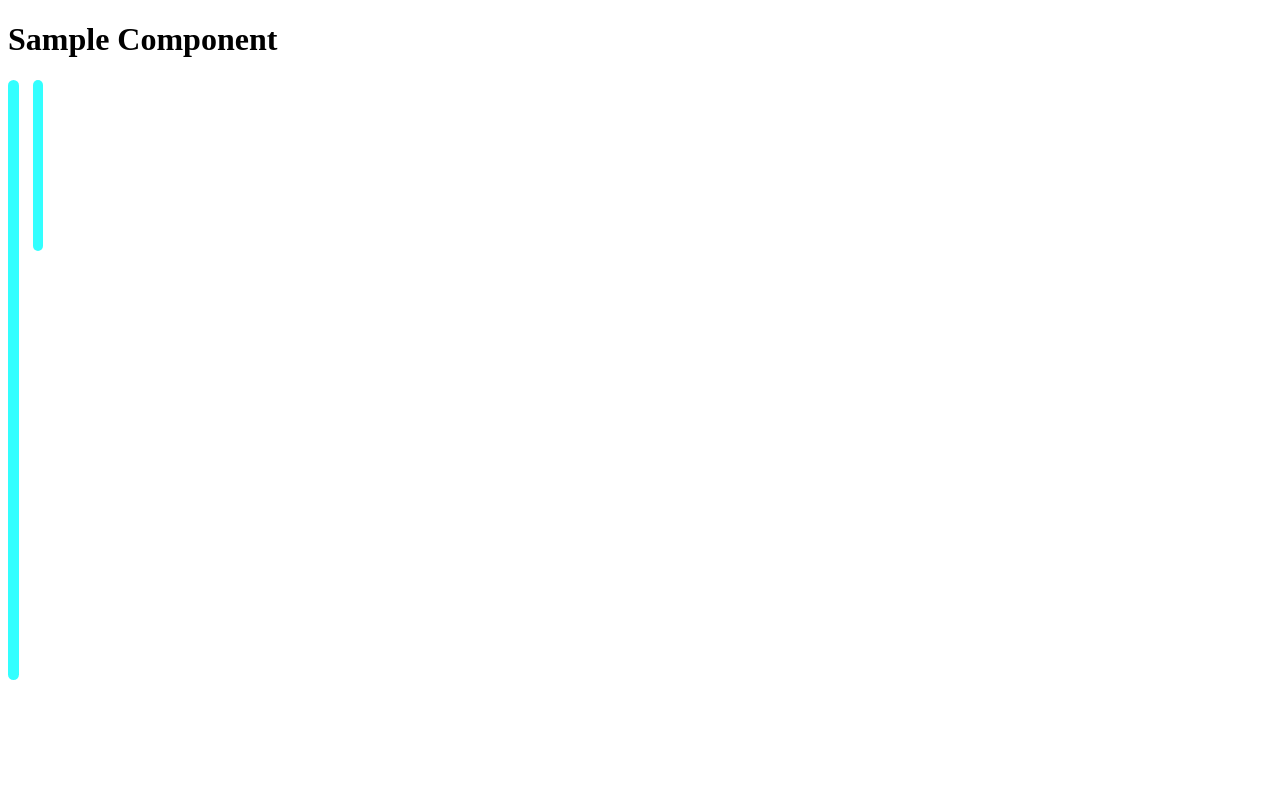
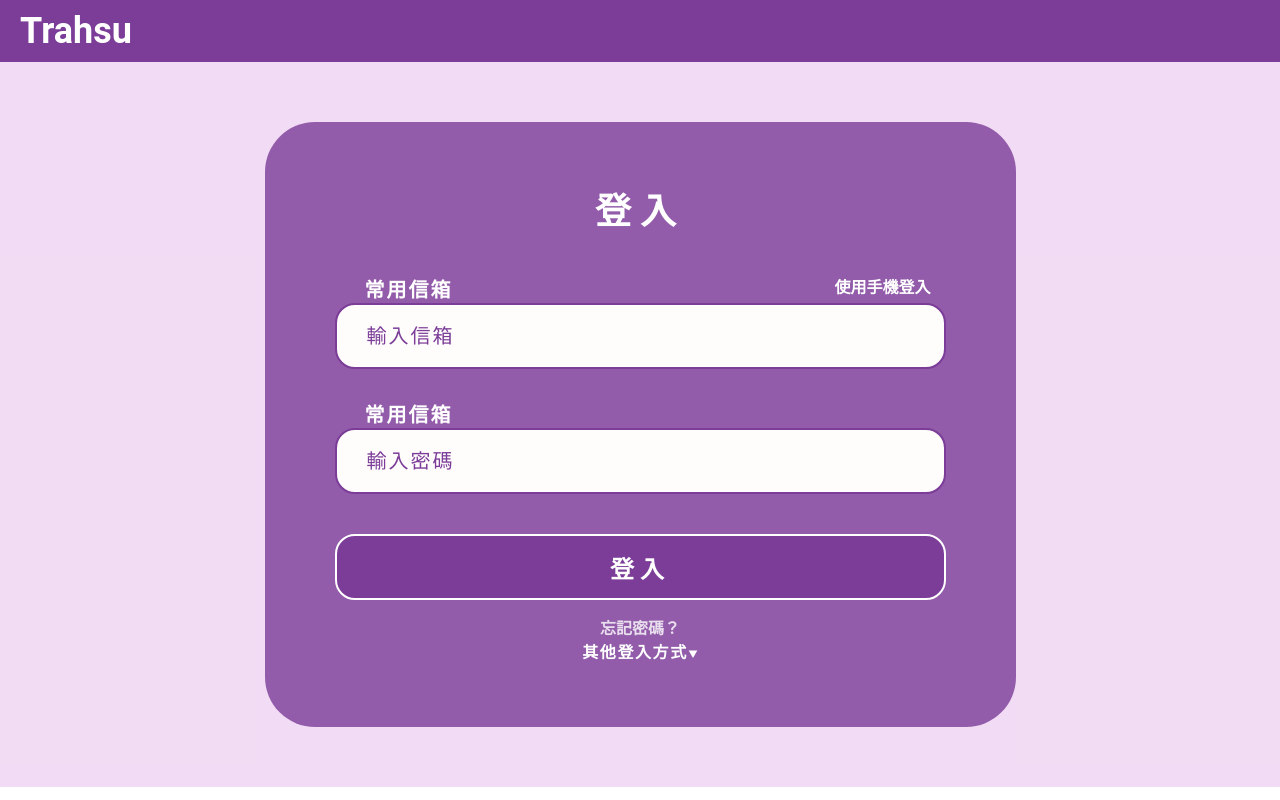
Before and after one commit to alex1151212/ntut-110-1-mid, a React (Create React App) app: page /login in a window 1280 px wide. Built offline with nearby package versions, Linux system fonts and the light colour scheme.

Commit message:
feature: add login component

```diff
--- /dev/null
+++ b/src/assets/icons/arrow.tsx
@@ -0,0 +1,22 @@
+import React from "react";
+
+interface IProps {
+  className?: string;
+}
+
+const ArrowIcon: React.FunctionComponent<IProps> = ({ className }) => {
+  return (
+    <svg
+      width="10"
+      height="8"
+      viewBox="0 0 10 8"
+      fill="none"
+      xmlns="http://www.w3.org/2000/svg"
+      className={className}
+    >
+      <path d="M5 8L0.669873 0.5L9.33013 0.500001L5 8Z" />
+    </svg>
+  );
+};
+
+export default ArrowIcon;
--- /dev/null
+++ b/src/components/login.tsx
@@ -0,0 +1,83 @@
+import StickIcon from "../assets/icons/stick";
+import ArrowIcon from "../assets/icons/arrow";
+
+interface IProps {}
+
+const Login: React.FC<IProps> = () => {
+  return (
+    <div className="login">
+      <div className="login-title">
+        <div className="login-title-text">Trahsu</div>
+      </div>
+      <div className="login-body">
+        <div className="login-body-window">
+          <div className="login-body-window-title">登入</div>
+          <div className="login-body-window-enter">
+            <form className="login-body-window-enter-from">
+              <div className="login-body-window-enter-from-logintext">
+                <div className="login-body-window-enter-from-logintext-title">
+                  常用信箱
+                </div>
+                <div className="login-body-window-enter-from-logintext-help">
+                  使用手機登入
+                </div>
+              </div>
+              <div className="login-body-window-enter-from-input">
+                <input
+                  type="text"
+                  placeholder="輸入信箱"
+                  className="login-body-window-enter-from-input-enter"
+                />
+              </div>
+              <div className="login-body-window-enter-from-logintext">
+                <div className="login-body-window-enter-from-logintext-title">
+                  常用信箱
+                </div>
+                <div className="login-body-window-enter-from-logintext-help"></div>
+              </div>
+              <div className="login-body-window-enter-from-input">
+                <input
+                  type="password"
+                  placeholder="輸入密碼"
+                  className="login-body-window-enter-from-input-enter"
+                />
+              </div>
+              <input
+                type="submit"
+                value="登入"
+                className="login-body-window-loginbutton"
+              />
+              <div className="login-body-window-enter-from-forget">
+                <div className="login-body-window-enter-from-forget-text">
+                  忘記密碼？
+                </div>
+              </div>
+            </form>
+            <div className="login-body-window-enter-others">
+              <div className="login-body-window-enter-others-title">
+                其他登入方式
+                <ArrowIcon />
+              </div>
+              <div className="login-body-window-enter-others-button">
+                <div>
+                  <img src="" alt="" />
+                  <div></div>
+                </div>
+                <div>
+                  <img src="" alt="" />
+                  <div></div>
+                </div>
+                <div>
+                  <img src="" alt="" />
+                  <div></div>
+                </div>
+              </div>
+            </div>
+          </div>
+        </div>
+      </div>
+    </div>
+  );
+};
+
+export default Login;
--- a/src/components/sample1.tsx
+++ /dev/null
@@ -1,16 +0,0 @@
-import StickIcon from "../assets/icon/stick";
-
-interface IProps {}
-
-const Sample1: React.FC<IProps> = () => {
-  return (
-    <div>
-      <h1>Sample Component</h1>
-      <div className="sample1-stick-icon">
-        <StickIcon />
-      </div>
-    </div>
-  );
-};
-
-export default Sample1;
--- a/src/index.tsx
+++ b/src/index.tsx
@@ -1,8 +1,8 @@
 import React from "react";
 import ReactDOM from "react-dom/client";
 import "./styles/index.scss";
-import App from "./components/App";
-import Sample1 from "./components/sample1";
+import App from "./components/app";
+import Sample1 from "./components/login";
 
 const root = ReactDOM.createRoot(
   document.getElementById("root") as HTMLElement
--- a/src/styles/component/index.scss
+++ b/src/styles/component/index.scss
@@ -1,2 +1,2 @@
 @import "./app.scss";
-@import "./sample1.scss";
+@import "./login.scss";
--- /dev/null
+++ b/src/styles/component/login.scss
@@ -0,0 +1,159 @@
+.login {
+  .login-title {
+    background: #7b3d98;
+    padding: 10px;
+    justify-content: space-between;
+    .login-title-text {
+      font-family: "Roboto";
+      font-style: normal;
+      font-weight: 700;
+      font-size: 36px;
+      padding-left: 10px;
+      color: #ffffff;
+    }
+  }
+  .login-body {
+    display: flex;
+    background: rgba(189, 78, 199, 0.2);
+    justify-content: center;
+    align-items: center;
+    padding: 60px 0 60px 0;
+    .login-body-window {
+      flex-direction: column;
+      width: 751px;
+      left: 265px;
+      top: 115px;
+
+      background: rgba(123, 61, 152, 0.8);
+      border-radius: 50px;
+      .login-body-window-title {
+        padding-top: 60px;
+        font-family: "Roboto";
+        font-style: normal;
+        font-weight: 700;
+        font-size: 36px;
+        /* identical to box height */
+        text-align: center;
+        letter-spacing: 0.25em;
+        color: #ffffff;
+      }
+      .login-body-window-enter {
+        display: flex;
+        flex-direction: column;
+        padding: 10px 70px 10px 70px;
+        .login-body-window-enter-from {
+          display: flex;
+          flex-direction: column;
+          .login-body-window-enter-from-logintext {
+            margin-top: 30px;
+            display: flex;
+            justify-content: space-between;
+            .login-body-window-enter-from-logintext-title {
+              padding-left: 30px;
+              font-family: "Roboto";
+              font-style: normal;
+              font-weight: 700;
+              font-size: 20px;
+              letter-spacing: 0.1em;
+
+              color: #ffffff;
+            }
+            .login-body-window-enter-from-logintext-help {
+              padding-right: 15px;
+              font-family: "Roboto";
+              font-style: normal;
+              font-weight: 600;
+              font-size: 16px;
+              text-align: right;
+
+              color: #ffffff;
+            }
+          }
+          .login-body-window-enter-from-input {
+            display: flex;
+            background: #fffcfc;
+            border: 2px solid #7b3d98;
+            height: 66px;
+            border-radius: 20px;
+            .login-body-window-enter-from-input-enter {
+              width: 95%;
+              margin-left: 30px;
+              border-style: none;
+              background-color: transparent;
+              outline: none;
+              font-family: "Roboto";
+              font-style: normal;
+              font-weight: 500;
+              font-size: 20px;
+              letter-spacing: 0.1em;
+
+              color: #7b3d98;
+            }
+            .login-body-window-enter-from-input-enter::placeholder {
+              font-family: "Roboto";
+              font-style: normal;
+              font-weight: 500;
+              font-size: 20px;
+              letter-spacing: 0.1em;
+
+              color: #7b3d98;
+            }
+          }
+          .login-body-window-enter-from-forget {
+            display: flex;
+            justify-content: center;
+            .login-body-window-enter-from-forget-text {
+              padding-top: 15px;
+              font-family: "Roboto";
+              font-style: normal;
+              font-weight: 600;
+              font-size: 16px;
+              text-align: center;
+
+              color: rgba(255, 255, 255, 0.8);
+              cursor: pointer;
+            }
+          }
+        }
+        .login-body-window-loginbutton {
+          margin-top: 40px;
+          height: 66px;
+          background: #7b3d98;
+          border: 2px solid #ffffff;
+          border-radius: 20px;
+          font-family: "Roboto";
+          font-style: normal;
+          font-weight: 700;
+          font-size: 24px;
+          text-align: center;
+          letter-spacing: 0.25em;
+
+          color: #ffffff;
+          cursor: pointer;
+        }
+        .login-body-window-enter-others {
+          .login-body-window-enter-others-title {
+            font-family: "Roboto";
+            font-style: normal;
+            font-weight: 600;
+            font-size: 16px;
+            /* identical to box height */
+            text-align: center;
+            letter-spacing: 0.1em;
+
+            color: #ffffff;
+            svg {
+              fill: #ffffff;
+            }
+          }
+        }
+      }
+    }
+  }
+}
+
+.sample1-stick-icon {
+  svg {
+    fill: aqua;
+  }
+}
--- a/src/styles/component/sample1.scss
+++ /dev/null
@@ -1,5 +0,0 @@
-.sample1-stick-icon {
-  svg {
-    fill: aqua;
-  }
-}
--- a/src/styles/index.scss
+++ b/src/styles/index.scss
@@ -1,2 +1,7 @@
 @import "./component/index.scss";
 @import "./icon/index.scss";
+*{
+    margin: 0;
+    padding: 0;
+    box-sizing: border-box;
+}
```
Also changed, not shown: src/assets/icons/stick.tsx (renamed from src/assets/icon/stick.tsx).
